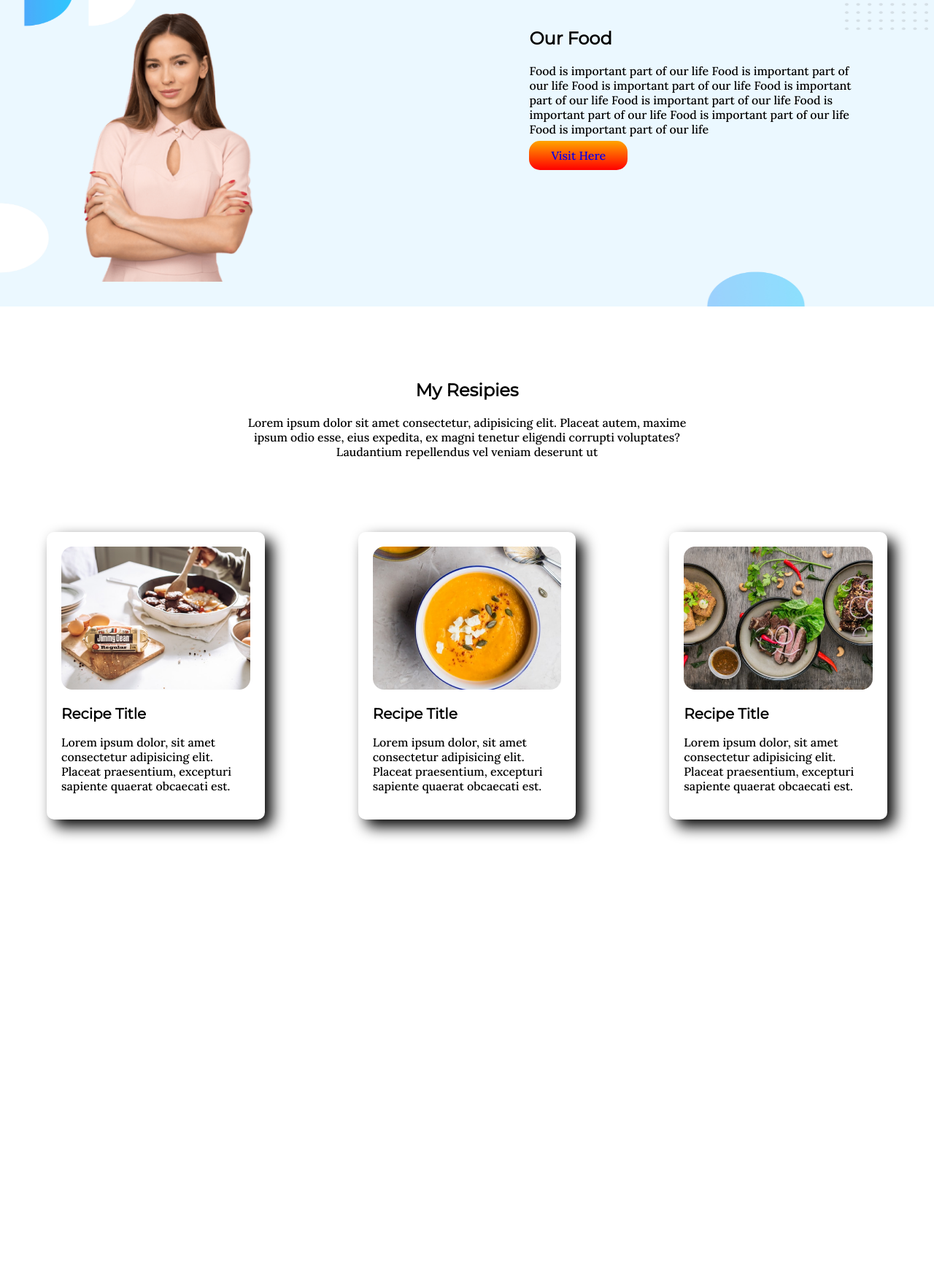
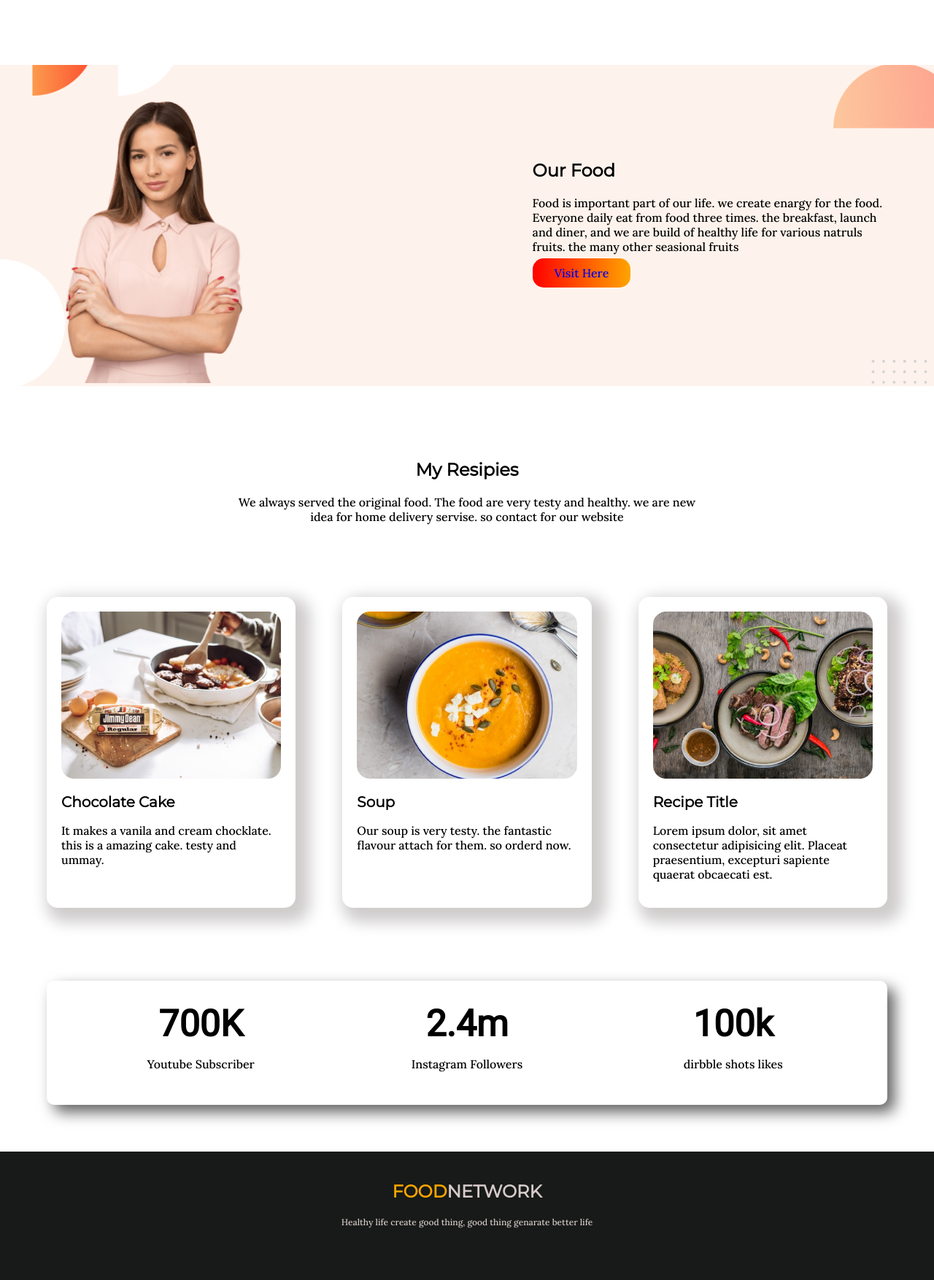
Before and after one commit to rezaulkarim1998/food-network, a plain HTML site: page index.html in a window 1280 px wide. Shown: the part 660-2414 px from the top of the page at 73% size. Before the commit the page ends 1883 px from the top, so only its background shows below. Drawn offline with Linux system fonts and the light colour scheme.

Commit message:
finished first assignment

```diff
--- a/index.html
+++ b/index.html
@@ -11,43 +11,62 @@
     <link rel="stylesheet" href="style.css">
 </head>
 <body>
-    first section start here
-    <section id="first-section">
-        <div class="first-sec-div">
+
+    <header>
+        <div class="logo-div"><h1>FOOD-NETWORK</h1></div>
+
+            <div class="nav-div">
+                <ul>
+                    <li><a href="https://github.com/programminghero1">Home</a></li>
+                    <li><a href="https://github.com/programminghero1">Menu</a></li>
+                    <li><a href="https://github.com/programminghero1">About</a></li>
+                    <li><a href="https://github.com/programminghero1">Contact US</a></li>
+                </ul>
+            </div>
+
+    </header>
+    <!-- banner section start here -->
+    <section id="banner-section">
+
+        <div class="banner-sec-div">
             <h1><span class="span-class">Good</span> Food, Good Health, Food Network</h1>
             <p>The food that you eat will be the No.1 obstacle when trying to achieve your fitness goals.</p>
             <a target="_blank" class="visit-button" href="https://rezaulkarim1998.github.io/first-web-repo/">visit Here</a>
         </div>
-        <div class="first-sec-div">
+        <div class="banner-sec-div">
             <img src="Group 8425.png" alt="">
         </div>
     </section>
-
-    <section id="second-section">
-        <div class="second-div">
-            <img src="Person Image.png" alt="">
+    <!-- banner section end here -->
+<!-- recipe title section start here -->
+    <section id="recipe-title">
+        <div class="recipe-title-div">
+           <img  src="Person Image.png" alt="">
         </div>
-        <div class="second-div">
+        <div class="recipe-title-div recipe-title-id">
             <h2>Our Food</h2>
-            <p>Food is important part of our life Food is important part of our life Food is important part of our life Food is important part of our life Food is important part of our life Food is important part of our life Food is important part of our life Food is important part of our life </p>
-            <a target="_blank" class="visit-button" href="#">Visit Here</a>
+            <p>Food is important part of our life. we create enargy for the food. Everyone daily eat from food  three times. the breakfast, launch and diner, and we are build of healthy life for various natruls fruits. the many other seasional fruits </p>
+            <a target="_blank" class="visit-button" href="https://rezaulkarim1998.github.io/my-first-portfolio/">Visit Here</a>
         </div>
 
     </section>
+    <!-- recipe section end here -->
 
-    <section id="third-section" >
+    <!-- About section start here -->
+    <section id="About-section" >
         <div><h2>My Resipies</h2>
-            <p>Lorem ipsum dolor sit amet consectetur, adipisicing elit. Placeat autem, maxime ipsum odio esse, eius expedita, ex magni tenetur eligendi corrupti voluptates? Laudantium repellendus vel veniam deserunt ut </p></div>
+            <p>We always served the original food. The food are very testy and healthy. we are new idea for home delivery servise. so contact for our website </p></div>
     </section>
-
-    <section id="recipe-section">
+    <!-- About section end here -->
+    <!-- recipe section start here -->
+    <section id="recipe-section" class="flexible-sec">
         <div class="main-div">
             <div class="div-body">
                 <img src="Project Cover.jpg" alt="">
             </div>
             <div class="div-desc">
-                <h2 class="bold-head">Recipe Title</h2>
-                <p>Lorem ipsum dolor, sit amet consectetur adipisicing elit. Placeat praesentium, excepturi sapiente quaerat obcaecati est.</p>
+                <h2 class="bold-head">Chocolate Cake</h2>
+                <p>It makes a vanila and cream chocklate. this is a amazing cake. testy and ummay.</p>
             </div>
         </div>
 
@@ -56,8 +75,8 @@
                 <img src="Project Cover.png" alt="">
             </div>
             <div class="div-desc">
-                <h2 class="bold-head">Recipe Title</h2>
-                <p>Lorem ipsum dolor, sit amet consectetur adipisicing elit. Placeat praesentium, excepturi sapiente quaerat obcaecati est.</p>
+                <h2 class="bold-head">Soup</h2>
+                <p>Our soup is very testy. the fantastic flavour attach for them. so orderd now.</p>
             </div>
         </div>
 
@@ -72,5 +91,33 @@
         </div>
 
     </section>
+    <!-- recipe section end here -->
+
+
+    <!-- social section start here -->
+    <section id="social-section" class="flexible-sec">
+        <div class="social-div">
+            <h1>700K</h1>
+            <p>Youtube Subscriber</p>
+        </div>
+        <div class="social-div">
+            <h1>2.4m</h1>
+            <p>Instagram Followers</p>
+        </div>
+        <div class="social-div">
+            <h1>100k</h1>
+            <p>dirbble shots likes</p>
+        </div>
+    </section>
+    <!-- social section end here -->
+
+
+
+    <footer>
+        <div class="footer-div">
+            <h2><span class="span-class">FOOD</span>NETWORK</h2>
+            <p>Healthy life create good thing, good thing genarate better life</p>
+        </div>
+    </footer>
 </body>
 </html>
--- a/style.css
+++ b/style.css
@@ -12,18 +12,48 @@ h2{
     font-family: 'Montserrat', sans-serif;
     font-weight:700;
 }
-#first-section{
+/* header section start here */
+header{
     display:flex;
-    background-image:url(Frame58.jpg);
-    background-repeat: no-repeat;
+    background:#EBF8FF;
+}
+.logo-div{
+    margin:10px 30px;
+}
+.logo-div h1{ font-size:40px;
+    font-weight:bolder;
+    color:goldenrod;
+}
+.nav-div li a{
+    text-decoration:none;
+    color:white;
+
+
+}
+.nav-div li{
+
+    display:inline-block;
+    margin:20px 30px;
+    padding:10px 30px;
+    background:gray;
+    border-radius:10px;
+}
+    /* header section end here */
+
+    /* banner section start here */
+#banner-section{
+    display:flex;
+    background-image: url(frame1.jpg);
+    background-repeat:no-repeat;
     background-size:cover;
-}
-.first-sec-div{
+    background-position: bottom center;
+    }
+.banner-sec-div{
     width:50%;
     margin-left:7%;
     margin-right:5%;
 }
-.first-sec-div img{
+.banner-sec-div img{
     width:95%;
 }
 .span-class{
@@ -31,46 +61,64 @@ h2{
 }
 .visit-button{
     text-decoration: none;
-    background-image: linear-gradient(orange,red);
+    background-image: linear-gradient(to left,orange,red);
     padding:10px 30px;
     border-radius:15px;
+    margin-top:20px;
 }
-#second-section{
+/* banner section end here */
+
+/* recipe title section start here */
+#recipe-title{
     display:flex;
-    background-image:url(Frame\ 57.jpg);
+    background-image:url(7.png);
     background-repeat: no-repeat;
-    background-size:100% 100%;
+    background-size:cover;
     background-position: right;
     margin:100px 0px;
-    padding:30px;
+    padding-top:50px;
+
 }
-.second-div{
-    width:50%;
+.recipe-title-div{
+    width:60%;
     margin-left:7%;
     margin-right:5%;
 }
-.second-div img{
+.recipe-title-div img{
     width:50%;
+
 }
-#third-section{
+.recipe-title-id{
+    margin-top: 60px;
+}
+/* recipe section end here */
+
+/* About section start here */
+#About-section{
     width:50%;
     margin:auto;
     margin-bottom:100px;
 }
-#third-section div{
+#About-section div{
     text-align:center;
 }
+/* About section end here */
+/* recipe section start here */
+.flexible-sec{
+    display:flex;
+}
 #recipe-section{
-    display:flex;
     margin-bottom:100px;
 }
 .main-div{
     width:30%;
     margin-left:5%;
+    padding:20px;
+    box-shadow:10px 10px 20px 10px rgb(207, 204, 204);
+    border-radius:15px;
+}
+.main-div:last-child{
     margin-right:5%;
-    padding:20px;
-    box-shadow:10px 10px 20px;
-    border-radius:10px;
 }
 .main-div img{
     width:100%;
@@ -79,3 +127,40 @@ h2{
     font-size:20px;
     font-weight:900;
 }
+/* recipe section end here */
+
+/* social section start here */
+#social-section{
+    box-shadow:10px 10px 20px rgb(99, 97, 97);
+    border-radius:10px;
+
+
+    margin:5%;
+}
+.social-div{
+    width:30%;
+    text-align: center;
+    padding:30px;
+    margin-left:5%;
+
+
+}
+.social-div:last-child{
+    margin-right:5%;
+}
+.social-div h1{
+    margin:0;
+}
+/* social section end here */
+
+footer{
+    background:#171a18;
+    padding: 20px 0px 60px 0px;
+}
+footer p{
+    font-size:12px;
+}
+footer div{
+    text-align:center;
+    color:rgb(214, 202, 202);
+}
```
Also changed, not shown: 7.png (added), Frame 56.jpg (added), Frame 58.jpg (renamed from Frame58.jpg), frame.jpg (added), frame1.jpg (renamed from Frame 57.jpg), pexels-snapwire-286283.jpg (added), 3 other files.
